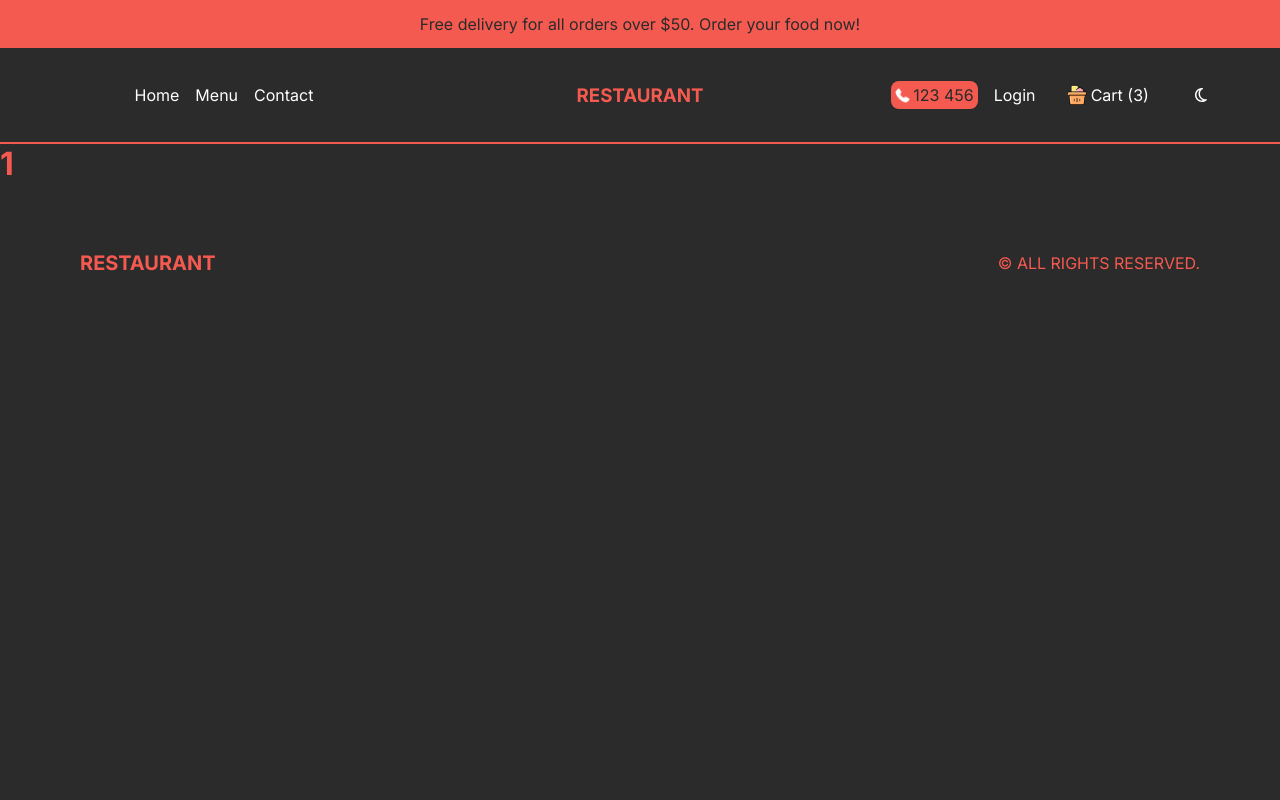
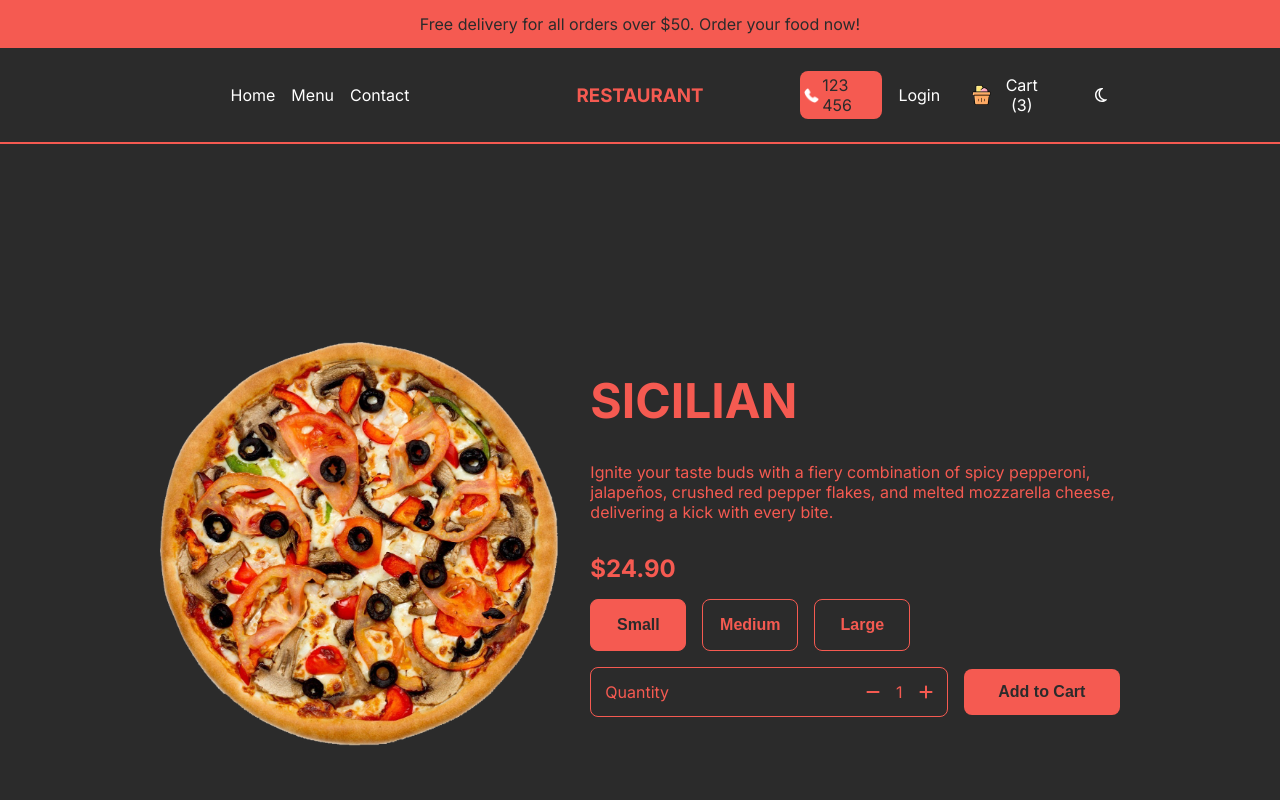
Before and after one commit to yarkincaner/restaurant, a Next.js app: page /product/1 in a window 1280 px wide. Shown: the top 800 px of the page. Built offline with nearby package versions, Linux system fonts and the light colour scheme.

Commit message:
Add menu and product pages

```diff
--- /dev/null
+++ b/src/app/menu/[category]/page.module.css
@@ -0,0 +1,72 @@
+.container {
+	display: flex;
+	flex-wrap: wrap;
+	color: var(--primary);
+}
+
+.item {
+	width: 100%;
+	height: 60vh;
+	border-right: 2px solid;
+	border-bottom: 2px solid;
+	border-color: var(--primary);
+	padding: 1rem;
+	display: flex;
+	flex-direction: column;
+	justify-content: space-between;
+	transition: .2s background-color ease-in-out;
+}
+
+.item:hover {
+	background-color: var(--secondary);
+}
+
+.imgContainer {
+	position: relative;
+	height: 80%;
+}
+
+.img {
+	object-fit: contain;
+}
+
+.textContainer {
+	display: flex;
+	align-items: center;
+	justify-content: space-between;
+	font-weight: bold;
+}
+
+.title {
+	font-size: 1.5rem;
+	padding: .5rem;
+	text-transform: uppercase;
+}
+
+.price {
+	font-size: 1.25rem;
+}
+
+.item:hover .price {
+	display: none;
+}
+
+.button {
+	display: none;
+}
+
+.item:hover .button {
+	display: block;
+}
+
+@media screen and (min-width: 640px) {
+	.item {
+		width: 50%;
+	}
+}
+
+@media screen and (min-width: 1024px) {
+	.item {
+		width: 33.333333%;
+	}
+}
--- /dev/null
+++ b/src/app/menu/page.module.css
@@ -0,0 +1,63 @@
+.container {
+	padding: 1rem;
+	height: calc(100vh - 6rem);
+	display: flex;
+	flex-direction: column;
+	align-items: center;
+}
+
+.itemContainer {
+	width: 100%;
+	height: 33.333333%;
+	background-size: cover;
+	padding: 2rem;
+}
+
+.item {
+	width: 50%;
+}
+
+.title {
+	color: inherit;
+	text-transform: uppercase;
+	font-weight: bold;
+	font-size: 1.875rem;
+}
+
+.desc {
+	font-size: 0.875rem;
+	margin: 2rem 0;
+}
+
+.button {
+	display: none;
+}
+
+@media (min-width: 768px) {
+	.container {
+		height: calc(100vh - 9rem);
+		flex-direction: row;
+	}
+
+	.itemContainer {
+		height: 50%;
+	}
+}
+
+@media (min-width: 1024px) {
+	.container {
+		padding: 0 5rem;
+	}
+}
+
+@media (min-width: 1280px) {
+	.container {
+		padding: 0 10rem;
+	}
+}
+
+@media (min-width: 1536px) {
+	.button {
+		display: block;
+	}
+}
--- /dev/null
+++ b/src/app/product/[id]/page.module.css
@@ -0,0 +1,68 @@
+.container {
+	padding: 1rem;
+	height: 100vh;
+	display: flex;
+	flex-direction: column;
+	justify-content: space-around;
+	color: var(--primary);
+}
+
+.item {
+	height: 50%;
+	display: flex;
+	flex-direction: column;
+	gap: 1rem;
+}
+
+.imgContainer {
+	position: relative;
+	width: 100%;
+}
+
+.img {
+	object-fit: contain;
+}
+
+.title {
+	font-size: 1.875rem;
+	text-transform: uppercase;
+}
+
+@media (min-width: 768px) {
+	.container {
+		flex-direction: row;
+		gap: 2rem;
+		align-items: center;
+	}
+
+	.item {
+		height: 70%;
+		justify-content: center;
+		gap: 1.5rem;
+	}
+}
+
+@media (min-width: 1024px) {
+	.container {
+		padding-left: 5rem;
+		padding-right: 5rem;
+	}
+}
+
+@media (min-width: 1280px) {
+	.container {
+		padding-left: 10rem;
+		padding-right: 10rem;
+	}
+
+	.item {
+		gap: 2rem;
+	}
+
+	.title {
+		font-size: 3rem;
+	}
+}
+
+@media (min-width: 1536px) {
+}
--- a/src/app/product/[id]/page.tsx
+++ b/src/app/product/[id]/page.tsx
@@ -1,15 +1,35 @@
+import Image from "next/image"
+import styles from "./page.module.css"
+import { singleProduct } from "@/data"
+import { Price } from "@/components"
+
 type Props = {
 	params: {
-		id: string;
-	};
-};
+		id: string
+	}
+}
 
 const Product = (props: Props) => {
 	return (
-		<div>
-			<h1>{props.params.id}</h1>
+		<div className={styles.container}>
+			{/* IMAGE CONTAINER */}
+			{singleProduct.img && (
+				<div className={`${styles.item} ${styles.imgContainer}`}>
+					<Image src={singleProduct.img} alt="" className={styles.img} fill />
+				</div>
+			)}
+			{/* TEXT CONTAINER */}
+			<div className={styles.item}>
+				<h1 className={styles.title}>{singleProduct.title}</h1>
+				<p className={styles.desc}>{singleProduct.desc}</p>
+				<Price
+					id={singleProduct.id}
+					price={singleProduct.price}
+					options={singleProduct.options}
+				/>
+			</div>
 		</div>
-	);
-};
+	)
+}
 
-export default Product;
+export default Product
--- a/src/components/Navbar/component.module.css
+++ b/src/components/Navbar/component.module.css
@@ -73,7 +73,16 @@
 }
 
 @media (min-width: 1024px) {
+	.container {
+		padding: 0 5rem;
+	}
 	.phone {
 		position: static;
 	}
 }
+
+@media (min-width: 1280px) {
+	.container {
+		padding: 0 10rem;
+	}
+}
--- /dev/null
+++ b/src/components/Price/Price.tsx
@@ -0,0 +1,70 @@
+"use client"
+import { FontAwesomeIcon } from "@fortawesome/react-fontawesome"
+import styles from "./component.module.css"
+import { faPlus, faMinus } from "@fortawesome/free-solid-svg-icons"
+import { useEffect, useState } from "react"
+
+type Props = {
+	id: number
+	price: number
+	options?: { title: string; additionalPrice: number }[]
+}
+
+const Price = (props: Props) => {
+	const [total, setTotal] = useState(props.price)
+	const [quantity, setQuantity] = useState(1)
+	const [selected, setSelected] = useState(0)
+
+	useEffect(() => {
+		setTotal(
+			quantity *
+				(props.options
+					? props.price + props.options[selected].additionalPrice
+					: props.price)
+		)
+	}, [quantity, selected, props.options, props.price])
+
+	return (
+		<div className={styles.container}>
+			<h2 className={styles.price}>${total.toFixed(2)}</h2>
+			<div className={styles.options}>
+				{props.options?.map((option, index) => (
+					<button
+						className={styles.option}
+						key={option.title}
+						style={{
+							backgroundColor:
+								selected === index ? "var(--primary)" : "transparent",
+							color:
+								selected === index ? "var(--background)" : "var(--primary)",
+						}}
+						onClick={() => setSelected(index)}
+					>
+						{option.title}
+					</button>
+				))}
+			</div>
+			<div className={styles.quantityContainer}>
+				<div className={styles.quantity}>
+					<span>Quantity</span>
+					<div className={styles.icons}>
+						<FontAwesomeIcon
+							icon={faMinus}
+							className={styles.icon}
+							onClick={() => setQuantity((prev) => (prev > 1 ? prev - 1 : 1))}
+						/>
+						<span>{quantity}</span>
+						<FontAwesomeIcon
+							icon={faPlus}
+							className={styles.icon}
+							onClick={() => setQuantity((prev) => (prev < 9 ? prev + 1 : 9))}
+						/>
+					</div>
+				</div>
+				<button className={styles.button}>Add to Cart</button>
+			</div>
+		</div>
+	)
+}
+
+export default Price
--- /dev/null
+++ b/src/components/Price/component.module.css
@@ -0,0 +1,53 @@
+.container {
+	display: flex;
+	flex-direction: column;
+	gap: 1rem;
+}
+
+.options {
+	display: flex;
+	gap: 1rem;
+}
+
+.option {
+	min-width: 6rem;
+	background-color: transparent;
+	color: inherit;
+	border: 1px solid var(--primary);
+}
+
+.option:hover {
+	box-shadow: rgba(0, 0, 0, 0.35) 0px 5px 15px;
+}
+
+.quantityContainer {
+	display: flex;
+	gap: 1rem;
+	justify-content: space-between;
+	align-items: center;
+}
+
+.quantity {
+	display: flex;
+	justify-content: space-between;
+	width: 100%;
+	padding: .875rem;
+	border: 1px solid var(--primary);
+	border-radius: .5rem;
+}
+
+.icons {
+	display: flex;
+	gap: 1rem;
+	align-items: center;
+	justify-content: center;
+}
+
+.icon {
+	cursor: pointer;
+}
+
+.button {
+	width: 14rem;
+	padding: .875rem;
+}
--- a/src/components/Slider/Slider.tsx
+++ b/src/components/Slider/Slider.tsx
@@ -1,7 +1,7 @@
-"use client";
-import Image from "next/image";
-import styles from "./component.module.css";
-import { useEffect, useState } from "react";
+"use client"
+import Image from "next/image"
+import styles from "./component.module.css"
+import { useEffect, useState } from "react"
 
 const data = [
 	{
@@ -19,23 +19,23 @@ const data = [
 		title: "the best pizza to share with your family",
 		image: "/slide3.jpg",
 	},
-];
+]
 
-type Props = {};
+type Props = {}
 
 const Slider = (props: Props) => {
-	const [currentSlide, setCurrentSlide] = useState(0);
+	const [currentSlide, setCurrentSlide] = useState(0)
 
 	// SLIDER ANIMATION
-	// useEffect(() => {
-	// 	const interval = setInterval(
-	// 		() =>
-	// 			setCurrentSlide((prev) => (prev === data.length - 1 ? 0 : prev + 1)),
-	// 		2000
-	// 	);
+	useEffect(() => {
+		const interval = setInterval(
+			() =>
+				setCurrentSlide((prev) => (prev === data.length - 1 ? 0 : prev + 1)),
+			3000
+		)
 
-	// 	return () => clearInterval(interval);
-	// }, []);
+		return () => clearInterval(interval)
+	}, [])
 
 	return (
 		<div className={styles.container}>
@@ -47,7 +47,7 @@ const Slider = (props: Props) => {
 				<Image src={data[currentSlide].image} alt="" fill />
 			</div>
 		</div>
-	);
-};
+	)
+}
 
-export default Slider;
+export default Slider
--- a/src/components/index.ts
+++ b/src/components/index.ts
@@ -7,3 +7,4 @@ export { default as Slider } from "./Slider/Slider"
 export { default as Featured } from "./Featured/Featured"
 export { default as Offer } from "./Offer/Offer"
 export { default as CountDown } from "./CountDown/CountDown"
+export { default as Price } from "./Price/Price"
```
Also changed, not shown: src/app/menu/[category]/page.tsx (+26 -8 lines), src/app/menu/page.tsx (+35 -4 lines).
